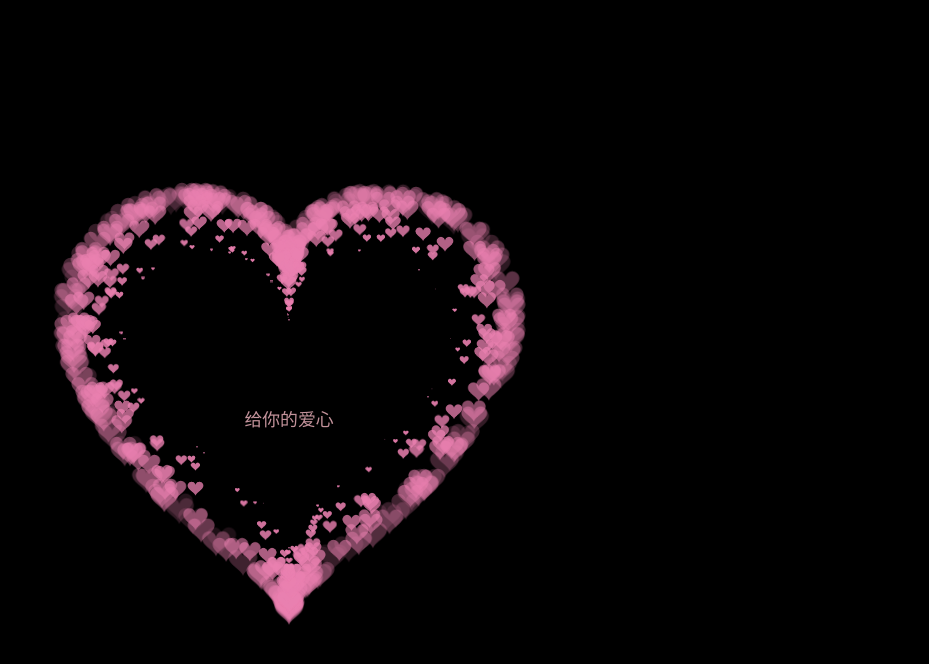
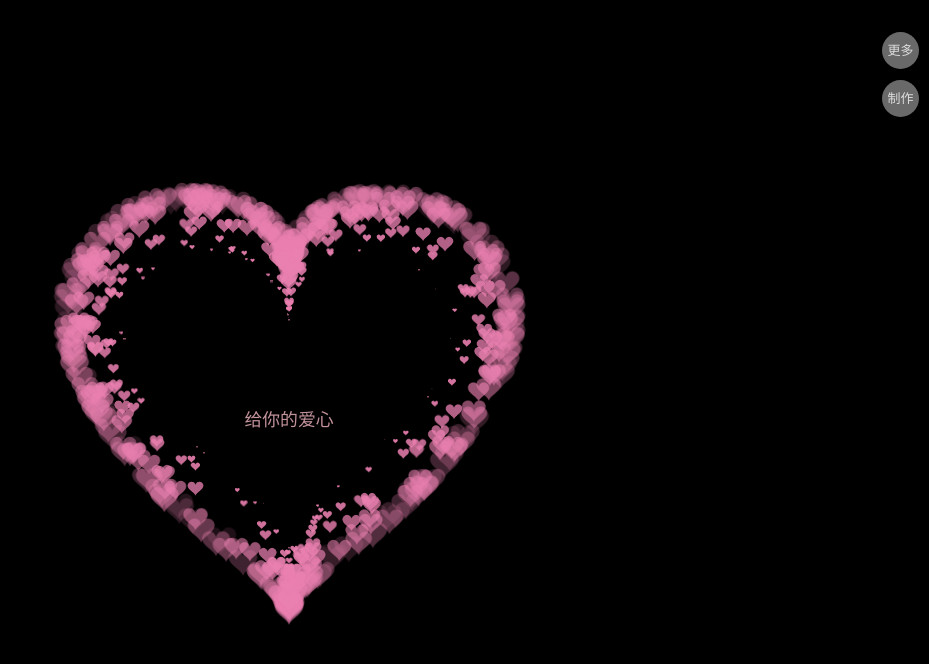
Before and after one commit to love99you/4, a plain HTML site: page index.html in a window 1280 px wide. Shown: the whole page, without its empty margins (351-1280 px from the left). Drawn offline with Linux system fonts and the light colour scheme.

Commit message:
Update index.html

```diff
--- a/index.html
+++ b/index.html
@@ -235,6 +235,10 @@
             }, 10);
         })(document.getElementById('pinkboard'));
         </script>
+    <a href="https://mp.weixin.qq.com/s/9V4UORySTqo_AP51jcGNaw" class="hide_buttom"
+  style="position: fixed;top: 10%;right: 10px;width: 35px;height: 35px;z-index: 999;background: #696969;border-radius: 50%;padding: 1.0px;text-align: center;color: #ddd;text-decoration: none;   clear: both; line-height: 35px; 	margin:auto;   font-size: 13px;">制作</a>
+  <a href="https://mp.weixin.qq.com/s/J6A4zHsVYL8HEzQEefGQJA" class="hide_buttom"
+  style="position: fixed;top: 4%;right: 10px;width: 35px;height: 35px;z-index: 999;background: #696969;border-radius: 50%;padding: 1.0px;text-align: center;color: #ddd;text-decoration: none;   clear: both; line-height: 35px; 	margin:auto;   font-size: 13px;   ">更多</a>
 </body>
 
 </html>
```
